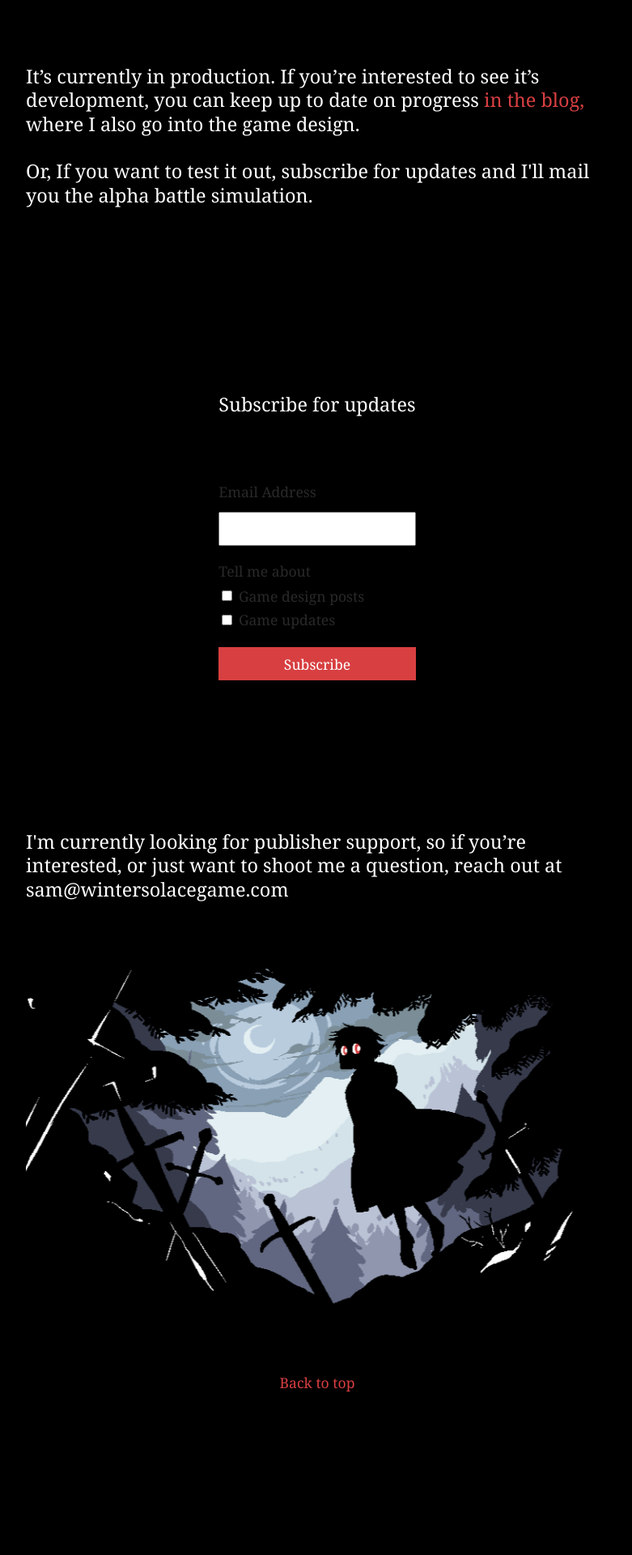
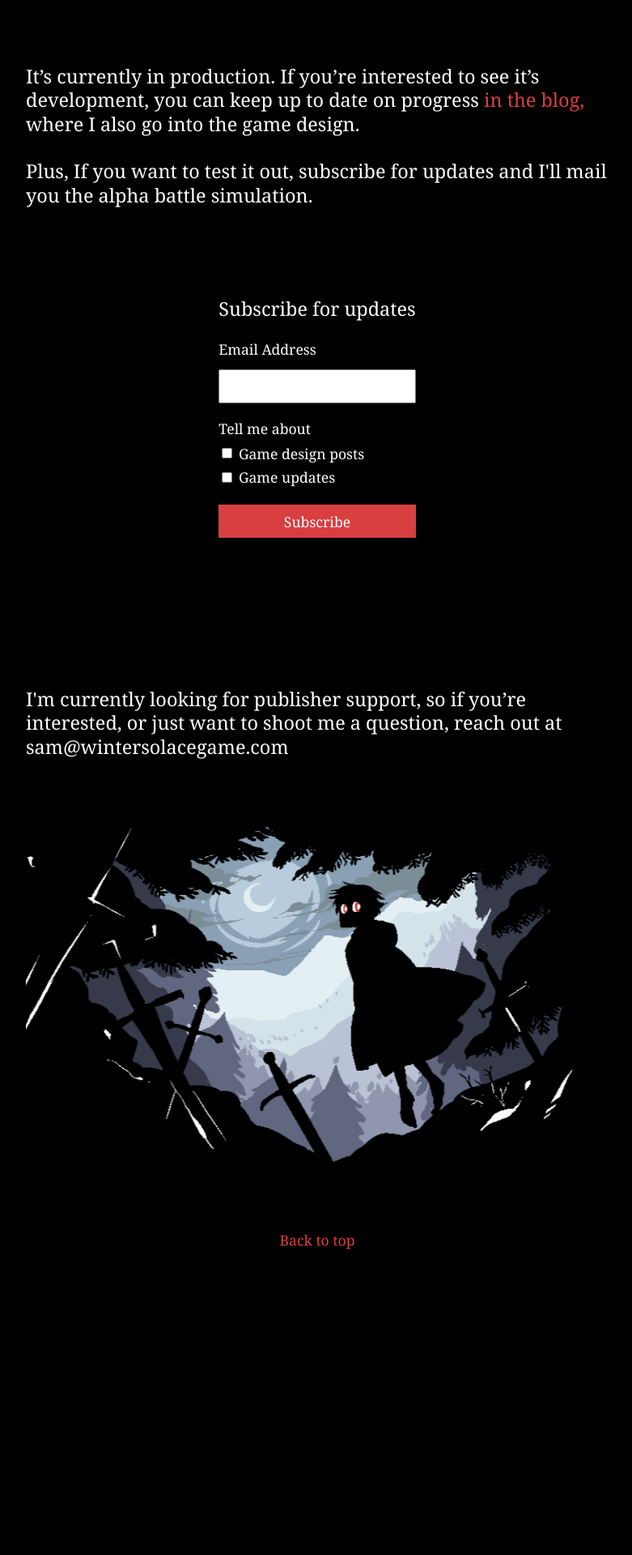
Before and after one commit to BaronBlackmore/Wintercast, a Jekyll site: the page built from index.html, in a window 1280 px wide. Shown: the part 4095-6015 px from the top of the page at 81% size, without its empty margins (248-1029 px from the left). Built offline with Jekyll 4.4.1, drawn with Linux system fonts in a browser that asks for light colours; comment, search, counter and statistics services are not loaded; after the commit the page ends 5862 px from its top, so only the background shows below that.

Commit message:
more tat

```diff
--- a/_includes/mailchimp-signup.html
+++ b/_includes/mailchimp-signup.html
@@ -2,7 +2,7 @@
 <div id="mc_embed_signup">
 <form action="https://sunlightafterdark.us19.list-manage.com/subscribe/post?u=a0b444f385a13e98db7ff5939&amp;id=8068880219" method="post" id="mc-embedded-subscribe-form" name="mc-embedded-subscribe-form" class="validate" target="_blank" novalidate>
     <div id="mc_embed_signup_scroll">
-	<h5>Subscribe for updates</h5>
+	<h5 style="padding: 1em 0 0.5em 0;">Subscribe for updates</h5>
     <div class="mc-field-group">
 	   <label for="mce-EMAIL">Email Address </label>
 	   <input type="email" value="" name="EMAIL" class="required email" id="mce-EMAIL">
@@ -16,12 +16,15 @@
         </ul>
     </div>
 
-    <div id="mce-responses" class="clear">
-		<div class="response" id="mce-error-response"></div>
-		<div class="response" id="mce-success-response"></div>
-	</div>    <!-- real people should not fill this in and expect good things - do not remove this or risk form bot signups-->
+       <!-- real people should not fill this in and expect good things - do not remove this or risk form bot signups-->
     <div style="position: absolute; left: -5000px;" aria-hidden="true"><input type="text" name="b_a0b444f385a13e98db7ff5939_8068880219" tabindex="-1" value=""></div>
     <div class="clear"><input type="submit" value="Subscribe" name="subscribe" id="mc-embedded-subscribe" class="button"></div>
+
+    <div id="mce-responses" class="clear">
+        <div class="response" id="mce-error-response"></div>
+        <div class="response" id="mce-success-response"></div>
+    </div>
+
     </div>
 </form>
 </div>
--- a/css/main.css
+++ b/css/main.css
@@ -174,10 +174,18 @@
 	justify-content: center;
 }
 
+#mc_embed_signup div.mce_inline_error{
+	font-weight: normal;
+}
+
 .mc-field-group{
 	padding-bottom: 1em;
 	display: flex;
 	flex-direction: column;
+}
+
+.frontpage-content #mc_embed_signup{
+	color: white;
 }
 
 .snow{
--- a/index.html
+++ b/index.html
@@ -44,7 +44,7 @@
 	<h5>It’s currently in production. If you’re interested to see it’s development, you can keep up to date on progress <a href="/blog">in the blog,</a> where I also go into the game design.
 	<br>
 	<br>
-	Or, If you want to test it out, subscribe for updates and I'll mail you the alpha battle simulation.</h5>
+	Plus, If you want to test it out, subscribe for updates and I'll mail you the alpha battle simulation.</h5>
 
 	{% include mailchimp-signup.html %}
 
```
